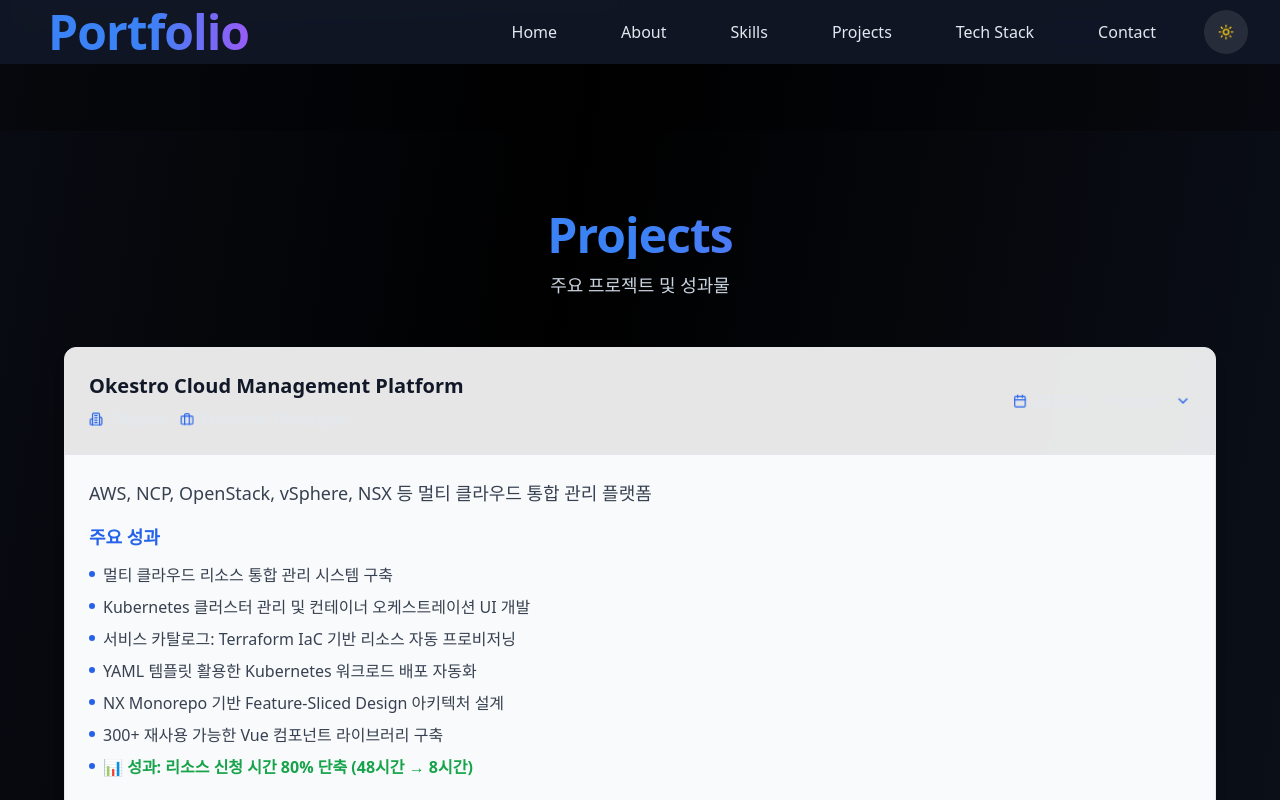
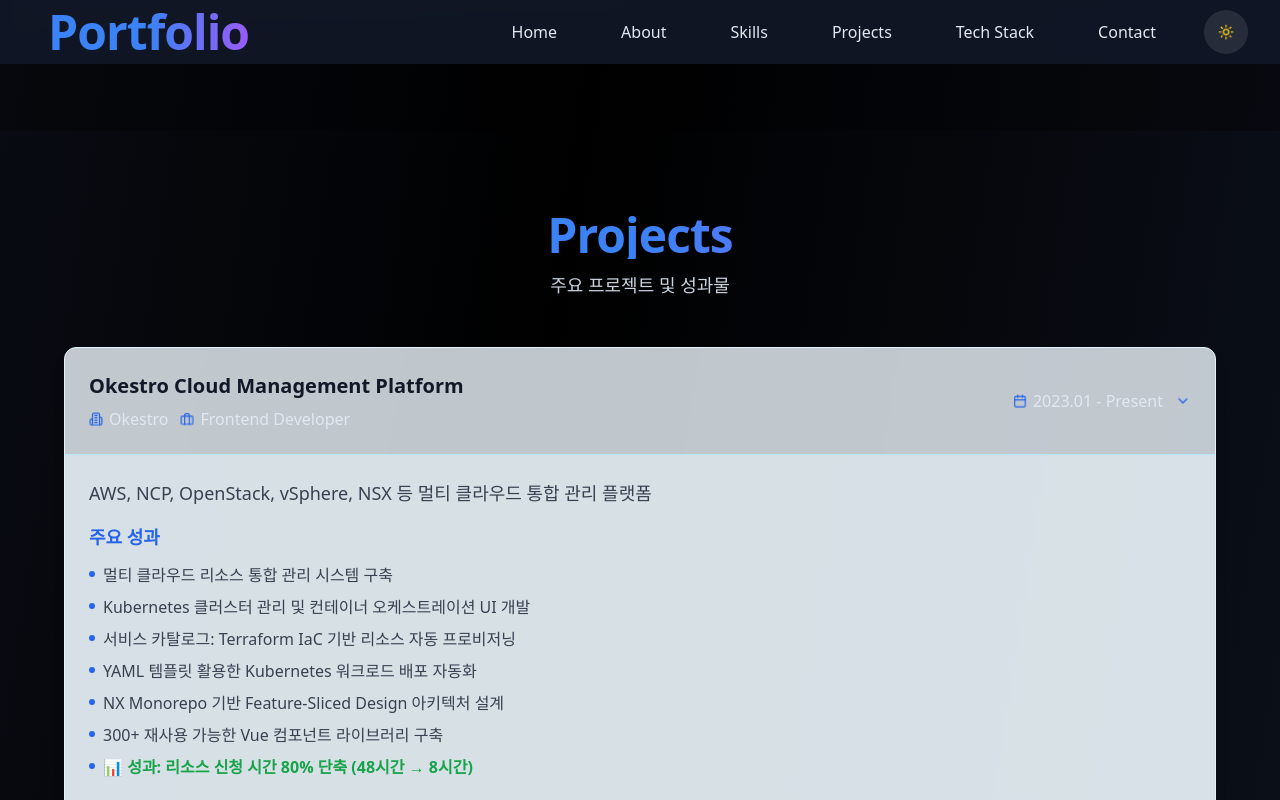
Before and after one commit to rlgus120712-wq/portfolio-khjo, a Next.js app: page / in a window 1280 px wide. Both pictures are taken after a click on the element 640 px from the left and 4862 px from the top of the page. Shown: the part 4462-5262 px from the top of the page. Built offline with nearby package versions, Linux system fonts and the light colour scheme.

Commit message:
Update accordion background color to light sky blue and implement single accordion open behavior

```diff
--- a/src/components/Projects.tsx
+++ b/src/components/Projects.tsx
@@ -8,7 +8,7 @@
 
 const Projects = () => {
   const [isMobile, setIsMobile] = useState(false);
-  const [expandedItems, setExpandedItems] = useState<number[]>([]);
+  const [expandedItem, setExpandedItem] = useState<number | null>(null);
 
   useEffect(() => {
     const checkMobile = () => {
@@ -29,11 +29,7 @@
   });
 
   const toggleExpanded = (index: number) => {
-    setExpandedItems(prev =>
-      prev.includes(index)
-        ? prev.filter(i => i !== index)
-        : [...prev, index]
-    );
+    setExpandedItem(prev => prev === index ? null : index);
   };
 
   return (
@@ -55,7 +51,7 @@
 
         <div className="space-y-3 sm:space-y-4">
           {projects.map((project, index) => {
-            const isExpanded = expandedItems.includes(index);
+            const isExpanded = expandedItem === index;
 
             return (
               <motion.div
@@ -63,11 +59,11 @@
                 initial={{ opacity: 0, y: 20 }}
                 animate={inView ? { opacity: 1, y: 0 } : {}}
                 transition={{ duration: 0.5, delay: index * 0.05 }} // 지연 시간 단축
-                className="bg-white/90 backdrop-blur-sm border border-gray-200 rounded-xl overflow-hidden shadow-lg"
+                className="bg-sky-50/80 backdrop-blur-sm border border-sky-100 rounded-xl overflow-hidden shadow-lg"
               >
                 {/* 아코디언 헤더 - 클릭 가능한 영역 */}
                 <div
-                  className="p-4 sm:p-6 cursor-pointer hover:bg-gray-50 transition-colors duration-200"
+                  className="p-4 sm:p-6 cursor-pointer hover:bg-sky-100/50 transition-colors duration-200"
                   onClick={() => toggleExpanded(index)}
                 >
                   <div className="flex items-center justify-between">
@@ -134,9 +130,9 @@
                       animate={{ height: 'auto', opacity: 1 }}
                       exit={{ height: 0, opacity: 0 }}
                       transition={{ duration: 0.3, ease: 'easeInOut' }}
-                      className="overflow-hidden border-t border-gray-200"
+                      className="overflow-hidden border-t border-sky-200"
                     >
-                      <div className="px-4 sm:px-6 py-4 sm:py-6 bg-gray-50">
+                      <div className="px-4 sm:px-6 py-4 sm:py-6 bg-sky-50/50">
                         {/* 프로젝트 설명 */}
                         <p className="text-gray-700 text-base sm:text-lg mb-4 leading-relaxed">
                           {project.description}
```
